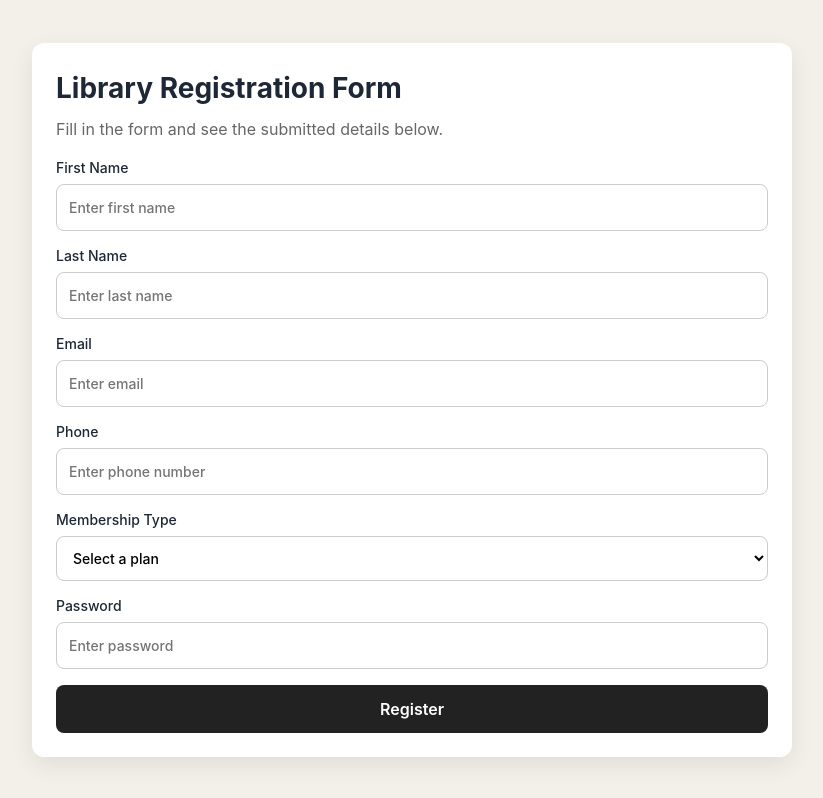
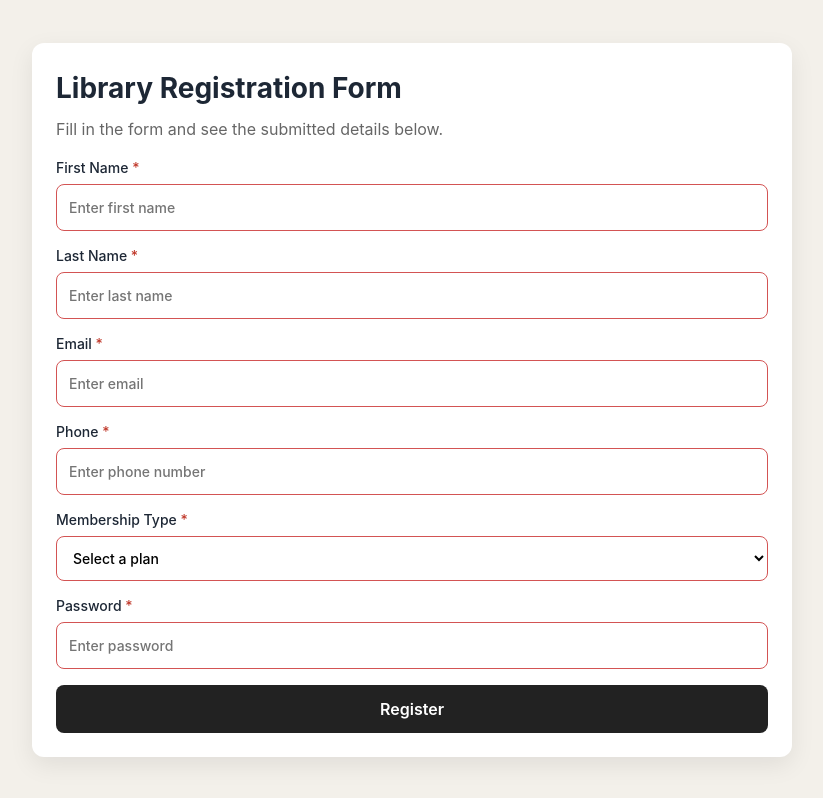
Before and after one commit to yash6834/Frontend_react_demo, a React app: page / in a window 1280 px wide. Shown: the whole page, without its empty margins (228-1051 px from the left). Built offline with nearby package versions, Linux system fonts and the light colour scheme; the HTML template or start-up script is replaced by a standard one.

Commit message:
5th Commit

```diff
--- a/src/App.css
+++ b/src/App.css
@@ -49,12 +49,28 @@
   font-weight: 500;
 }
 
+.registration-form label span::after {
+  content: ' *';
+  color: #c0392b;
+}
+
 .registration-form input,
 .registration-form select {
   padding: 12px;
   border: 1px solid #cccccc;
   border-radius: 8px;
   background: #ffffff;
+}
+
+.registration-form input:invalid,
+.registration-form select:invalid {
+  border-color: #d35454;
+}
+
+.registration-form input:focus,
+.registration-form select:focus {
+  outline: none;
+  border-color: #222222;
 }
 
 .registration-form button {
--- a/src/App.jsx
+++ b/src/App.jsx
@@ -56,6 +56,7 @@ function App() {
       email: '',
       phone: '',
       membership: '',
+      password: '',
     })
   }
 
@@ -78,6 +79,7 @@ function App() {
                   placeholder="Enter first name"
                   value={formData.firstName}
                   onChange={handleChange}
+                  required
                 />
               </label>
 
@@ -89,6 +91,7 @@ function App() {
                   placeholder="Enter last name"
                   value={formData.lastName}
                   onChange={handleChange}
+                  required
                 />
               </label>
 
@@ -100,6 +103,7 @@ function App() {
                   placeholder="Enter email"
                   value={formData.email}
                   onChange={handleChange}
+                  required
                 />
               </label>
 
@@ -111,6 +115,7 @@ function App() {
                   placeholder="Enter phone number"
                   value={formData.phone}
                   onChange={handleChange}
+                  required
                 />
               </label>
 
@@ -120,6 +125,7 @@ function App() {
                   name="membership"
                   value={formData.membership}
                   onChange={handleChange}
+                  required
                 >
                   <option value="" disabled>
                     Select a plan
@@ -140,6 +146,8 @@ function App() {
                   placeholder="Enter password"
                   value={formData.password}
                   onChange={handleChange}
+                  required
+                  minLength={6}
                 />
               </label>
             </div>
@@ -169,7 +177,6 @@ function App() {
                         <td>{entry.email}</td>
                         <td>{entry.phone}</td>
                         <td>{entry.membership}</td>
-
                       </tr>
                     ))}
                   </tbody>
```
